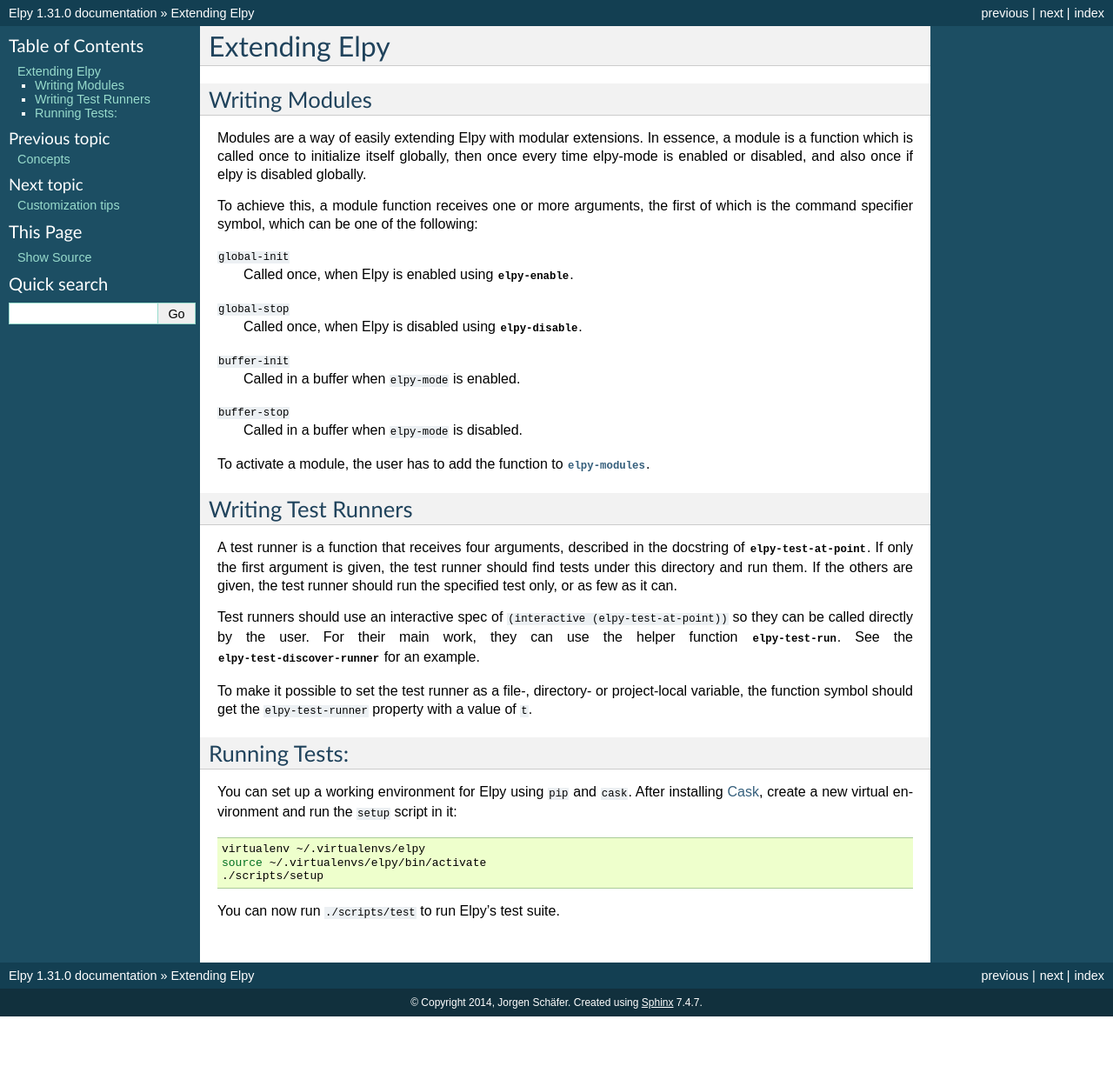
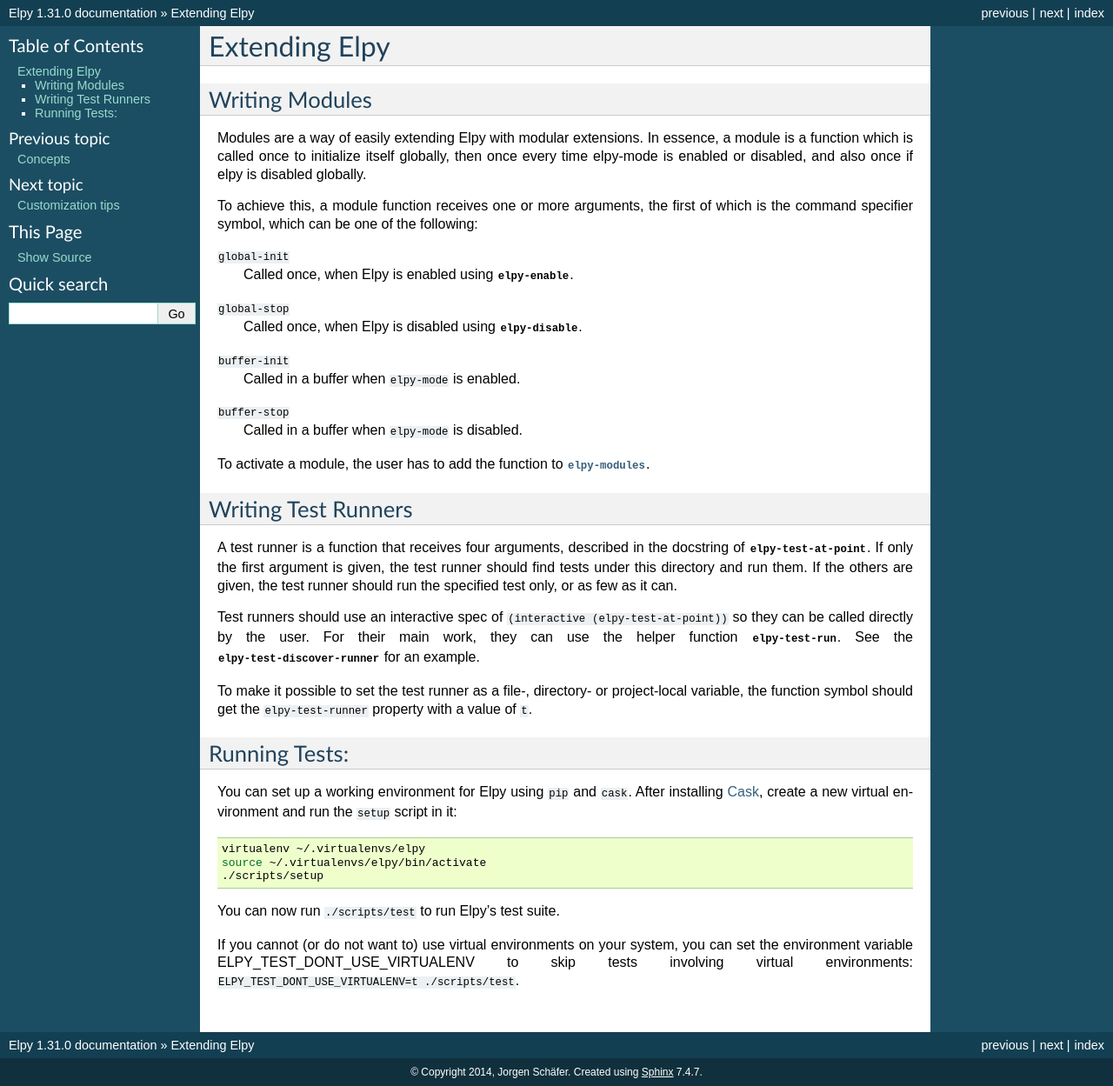
Before and after one commit to jorgenschaefer/elpy, a Sphinx documentation site: the page built from docs/extending.rst, in a window 1280 px wide. Shown: the whole page at 87% size. Built offline with Sphinx 7.4.7, drawn with Linux system fonts in a browser that asks for light colours; before the commit the page ends 1169 px from its top, so only the background shows below that.

Commit message:
Allow to run tests without using virtualenvs (#1689)

```diff
--- a/docs/extending.rst
+++ b/docs/extending.rst
@@ -72,3 +72,8 @@
 
 
 You can now run ``./scripts/test`` to run Elpy's test suite.
+
+If you cannot (or do not want to) use virtual environments on your
+system, you can set the environment variable
+ELPY_TEST_DONT_USE_VIRTUALENV to skip tests involving virtual
+environments: ``ELPY_TEST_DONT_USE_VIRTUALENV=t ./scripts/test``.
```
Also changed, not shown: 14 other files.
